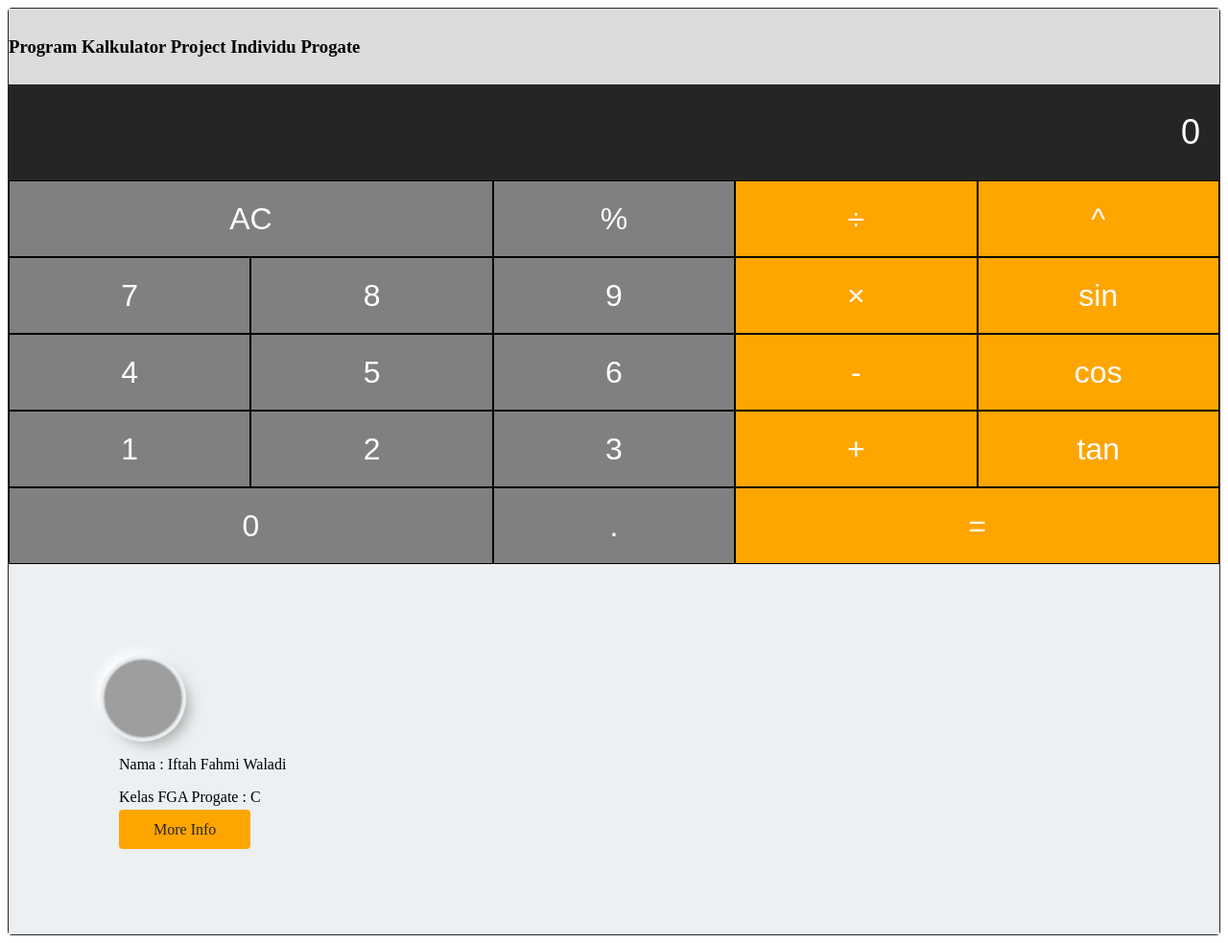
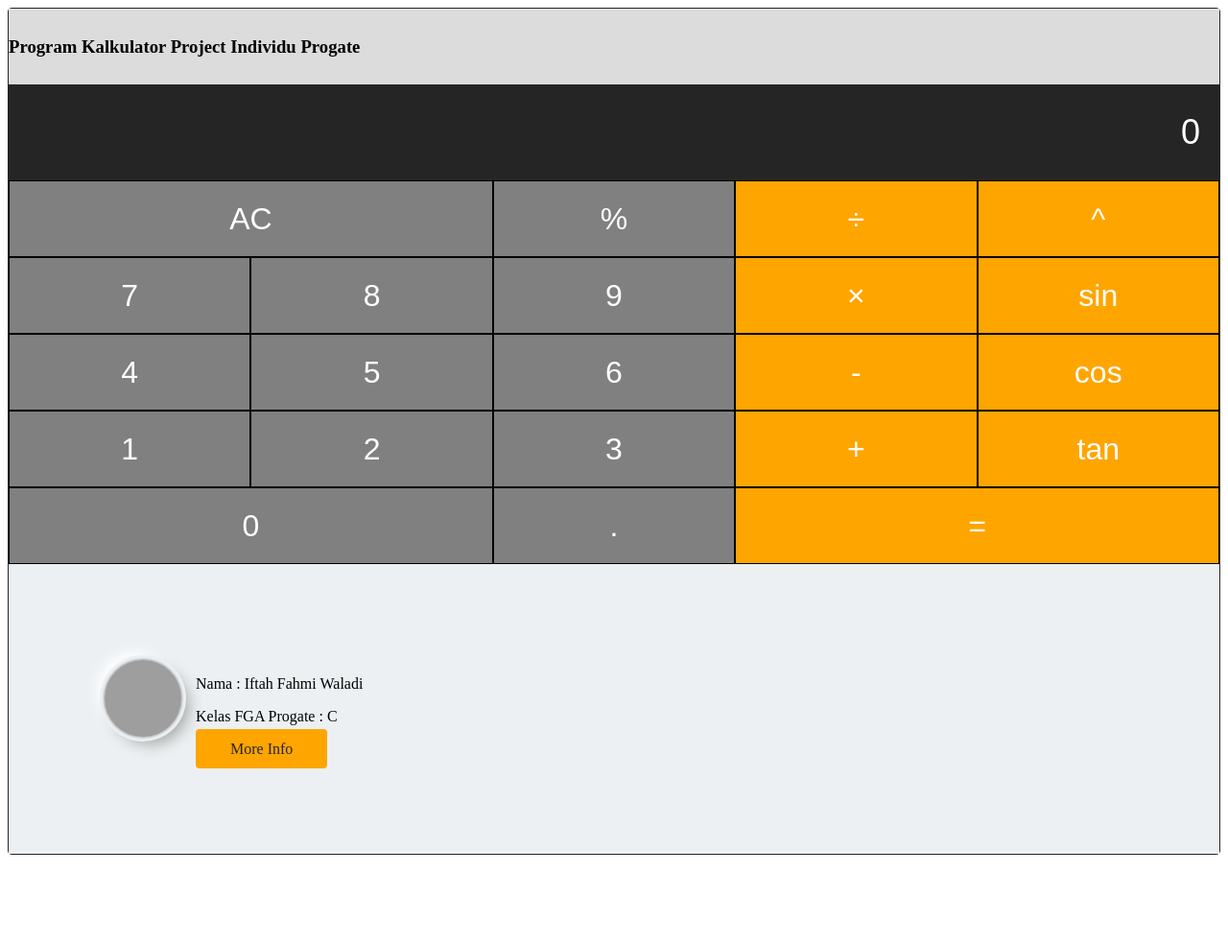
Before and after one commit to iftahfahmiwaladi/project-individuFGA, a plain HTML site: page index.html in a window 1280 px wide. Shown: the whole page at 96% size. After the commit the page ends 899 px from the top, so only its background shows below. Drawn offline with Linux system fonts and the light colour scheme; grey boxes are pictures that could not be loaded.

Commit message:
Update index.html

```diff
--- a/index.html
+++ b/index.html
@@ -47,7 +47,7 @@
                     </div>
                 </div>
         </div>
-        <div class="data-diri">
+        <div class="data-diri row">
             <div class="foto-pribadi">
                     <img src="https://media-exp1.licdn.com/dms/image/C5603AQHU1HgSk5u67Q/profile-displayphoto-shrink_800_800/0/1648210033912?e=1654128000&v=beta&t=Zef83Oirl-5m3y7HUiMxXlxGMBYFAlQIVKq96h8PVWw" alt="">
             </div>
```
